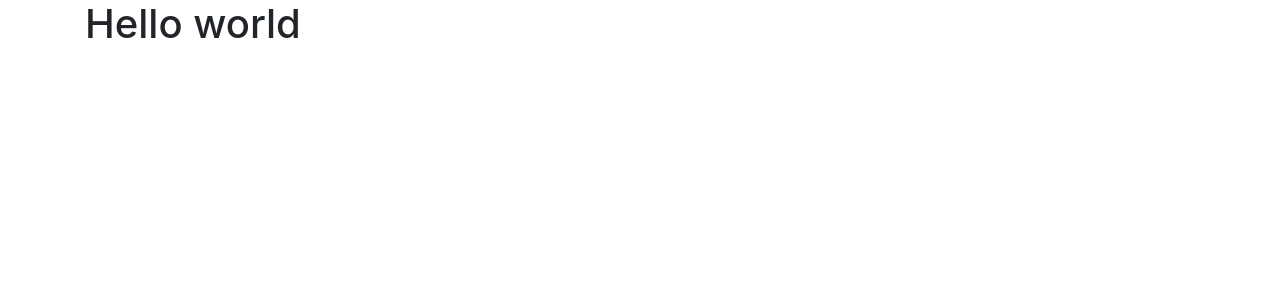
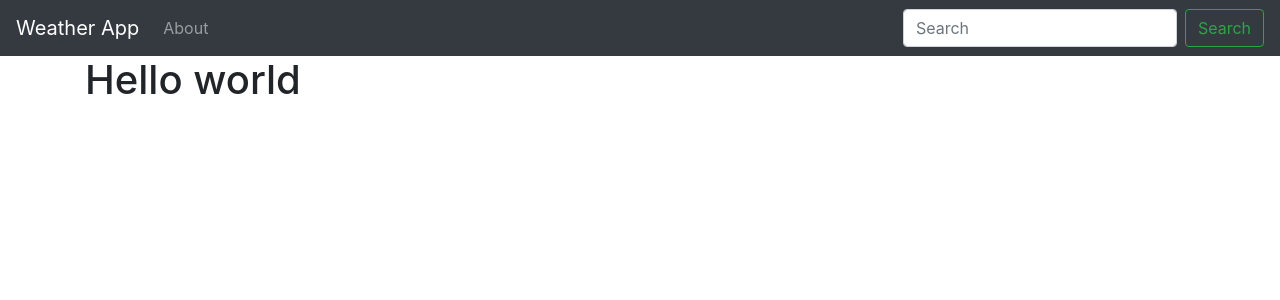
Before and after one commit to AlexanderKopyl/djangoWeather, a Django app: page / in a window 1280 px wide. Shown: the top 300 px of the page. Run offline with Django 3.2, Linux system fonts and the light colour scheme; some libraries are stand-ins or nearby versions.

Commit message:
Add templates navbar

```diff
--- a/weather/lookup/templates/lookup/base.html
+++ b/weather/lookup/templates/lookup/base.html
@@ -11,10 +11,11 @@
     <title>Hello, world!</title>
   </head>
   <body>
+{% include 'lookup/navbar.html' %}
   <div class="container">
-      {% block content %}
+    {% block content %}
 
-{% endblock %}
+    {% endblock %}
   </div>
 
 
--- /dev/null
+++ b/weather/lookup/templates/lookup/navbar.html
@@ -0,0 +1,18 @@
+<nav class="navbar navbar-expand-lg navbar-dark bg-dark">
+  <a class="navbar-brand" href="{% url 'home' %}">Weather App</a>
+  <button class="navbar-toggler" type="button" data-toggle="collapse" data-target="#navbarSupportedContent" aria-controls="navbarSupportedContent" aria-expanded="false" aria-label="Toggle navigation">
+    <span class="navbar-toggler-icon"></span>
+  </button>
+
+  <div class="collapse navbar-collapse" id="navbarSupportedContent">
+    <ul class="navbar-nav mr-auto">
+      <li class="nav-item">
+        <a class="nav-link" href="{% url 'about' %}">About</a>
+      </li>
+    </ul>
+    <form class="form-inline my-2 my-lg-0">
+      <input class="form-control mr-sm-2" type="search" placeholder="Search" aria-label="Search">
+      <button class="btn btn-outline-success my-2 my-sm-0" type="submit">Search</button>
+    </form>
+  </div>
+</nav>
```
Also changed, not shown: weather/lookup/views.py (line endings or trailing spaces).
